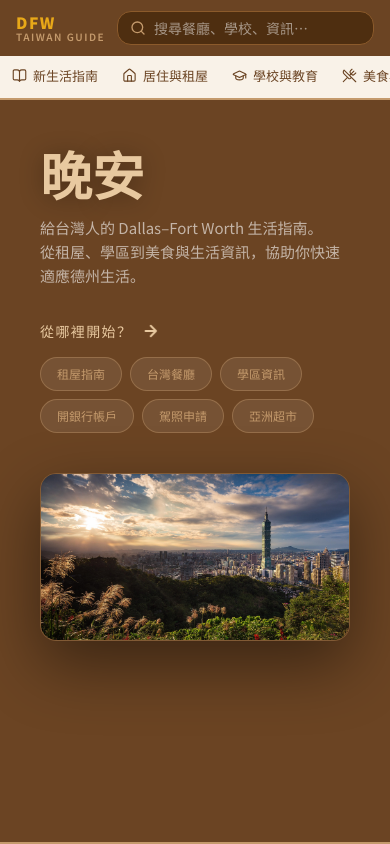
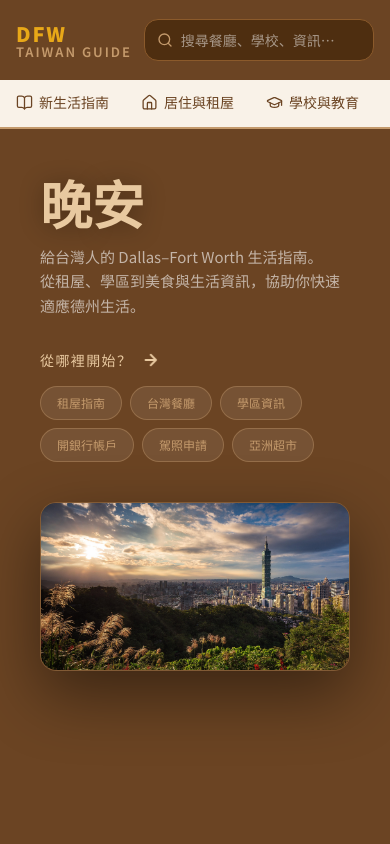
Before and after one commit to ElieshaLai/dfw-taiwan-guide, a Next.js app: page / in a window 390 px wide. Shown: the top 844 px of the page. Built offline with nearby package versions, Linux system fonts and the light colour scheme.

Commit message:
Update Navbar.tsx

```diff
--- a/components/Navbar.tsx
+++ b/components/Navbar.tsx
@@ -81,15 +81,15 @@ function MobileTab({ href, label, Icon, isActive }: {
   return (
     <Link
       href={href}
-      className="flex items-center gap-1.5 px-3 py-2.5 border-b-2 transition-all duration-150 whitespace-nowrap"
+      className="flex items-center gap-1.5 px-4 py-3 border-b-2 transition-all duration-150 whitespace-nowrap"
       style={{
         borderBottomColor: isActive ? "#A63F24" : "transparent",
         color: isActive ? "#A63F24" : "#6B4423",
-        fontSize: "13px",
+        fontSize: "14px",
         fontWeight: 500,
       }}
     >
-      <Icon size={15} strokeWidth={1.8} />
+      <Icon size={17} strokeWidth={1.8} />
       <span>{label}</span>
     </Link>
   );
@@ -98,6 +98,7 @@ function MobileTab({ href, label, Icon, isActive }: {
 export default function Navbar() {
   const pathname = usePathname();
   const [query, setQuery] = useState("");
+  const [foodOpen, setFoodOpen] = useState(false);
   const foodPlayerRef = useRef<Player>(null);
   const isFoodActive = pathname.startsWith("/restaurants") || pathname.startsWith("/shopping");
 
@@ -106,12 +107,12 @@ export default function Navbar() {
 
       {/* Header */}
       <div style={{ backgroundColor: "#6B4423" }}>
-        <div className="w-full px-4 sm:px-6 h-14 sm:h-20 flex items-center justify-between gap-3">
+        <div className="w-full px-4 sm:px-6 h-20 sm:h-24 flex items-center justify-between gap-3">
 
           {/* Logo */}
           <Link href="/" className="shrink-0 flex flex-col items-start leading-none">
             <span className="font-black tracking-widest uppercase"
-              style={{ color: "#E8A818", fontSize: "clamp(14px, 4vw, 20px)", lineHeight: "1.1" }}>
+              style={{ color: "#E8A818", fontSize: "clamp(20px, 5vw, 24px)", lineHeight: "1.1" }}>
               DFW
             </span>
             <span className="font-semibold tracking-widest uppercase hidden sm:block"
@@ -123,14 +124,14 @@ export default function Navbar() {
               Guide
             </span>
             <span className="font-semibold tracking-widest uppercase sm:hidden"
-              style={{ color: "#C49A6C", fontSize: "10px", letterSpacing: "0.15em" }}>
+              style={{ color: "#C49A6C", fontSize: "13px", letterSpacing: "0.15em" }}>
               TAIWAN GUIDE
             </span>
           </Link>
 
           {/* 搜尋列 */}
           <div
-            className="flex items-center gap-2 rounded-xl px-3 py-1.5 sm:py-2 w-full max-w-xs sm:max-w-sm"
+            className="flex items-center gap-2 rounded-xl px-3 py-2.5 sm:py-2 w-full max-w-xs sm:max-w-sm"
             style={{ backgroundColor: "#4e2e10", border: "1px solid #8B5A2B" }}
           >
             <svg className="w-4 h-4 shrink-0" style={{ color: "#C49A6C" }}
@@ -210,9 +211,55 @@ export default function Navbar() {
               Icon={link.lucide} isActive={pathname.startsWith(link.href)} />
           ))}
 
-          {/* 美食與購物手機版 */}
-          <MobileTab href="/restaurants" label="美食與購物"
-            Icon={UtensilsCrossed} isActive={isFoodActive} />
+          {/* 美食與購物手機版 — 展開子選單 */}
+          <div className="relative">
+            <button
+              onClick={() => setFoodOpen((v) => !v)}
+              className="flex items-center gap-1.5 px-4 py-3 border-b-2 transition-all duration-150 whitespace-nowrap"
+              style={{
+                borderBottomColor: isFoodActive ? "#A63F24" : foodOpen ? "#C49A6C" : "transparent",
+                color: isFoodActive ? "#A63F24" : "#6B4423",
+                fontSize: "14px",
+                fontWeight: 500,
+                background: "none",
+              }}
+            >
+              <UtensilsCrossed size={17} strokeWidth={1.8} />
+              <span>美食與購物</span>
+              <span style={{ fontSize: "10px", marginLeft: "2px" }}>{foodOpen ? "▲" : "▼"}</span>
+            </button>
+
+            {/* 展開子選單 */}
+            {foodOpen && (
+              <div
+                className="absolute top-full left-0 z-50 shadow-lg rounded-b-xl overflow-hidden"
+                style={{ backgroundColor: "white", border: "1px solid #e8d8c4", minWidth: "140px" }}
+              >
+                <Link
+                  href="/restaurants"
+                  onClick={() => setFoodOpen(false)}
+                  className="flex items-center gap-2 px-4 py-3 transition-colors"
+                  style={{ color: "#6B4423", fontSize: "13px", borderBottom: "1px solid #f0e4d0" }}
+                  onMouseEnter={(e) => (e.currentTarget.style.backgroundColor = "#fdf0e0")}
+                  onMouseLeave={(e) => (e.currentTarget.style.backgroundColor = "transparent")}
+                >
+                  <MapIcon size={14} style={{ color: "#A63F24" }} />
+                  <span>美食地圖</span>
+                </Link>
+                <Link
+                  href="/shopping"
+                  onClick={() => setFoodOpen(false)}
+                  className="flex items-center gap-2 px-4 py-3 transition-colors"
+                  style={{ color: "#6B4423", fontSize: "13px" }}
+                  onMouseEnter={(e) => (e.currentTarget.style.backgroundColor = "#fdf0e0")}
+                  onMouseLeave={(e) => (e.currentTarget.style.backgroundColor = "transparent")}
+                >
+                  <ShoppingBagIcon size={14} style={{ color: "#A63F24" }} />
+                  <span>購物地圖</span>
+                </Link>
+              </div>
+            )}
+          </div>
 
           {navLinksAfter.map((link) => (
             <MobileTab key={link.href} href={link.href} label={link.label}
```
